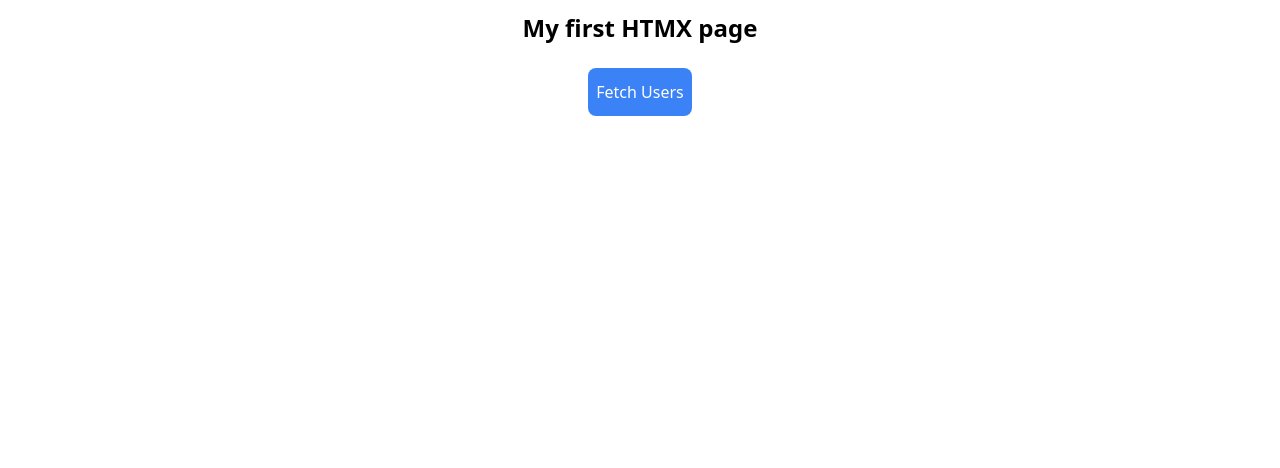
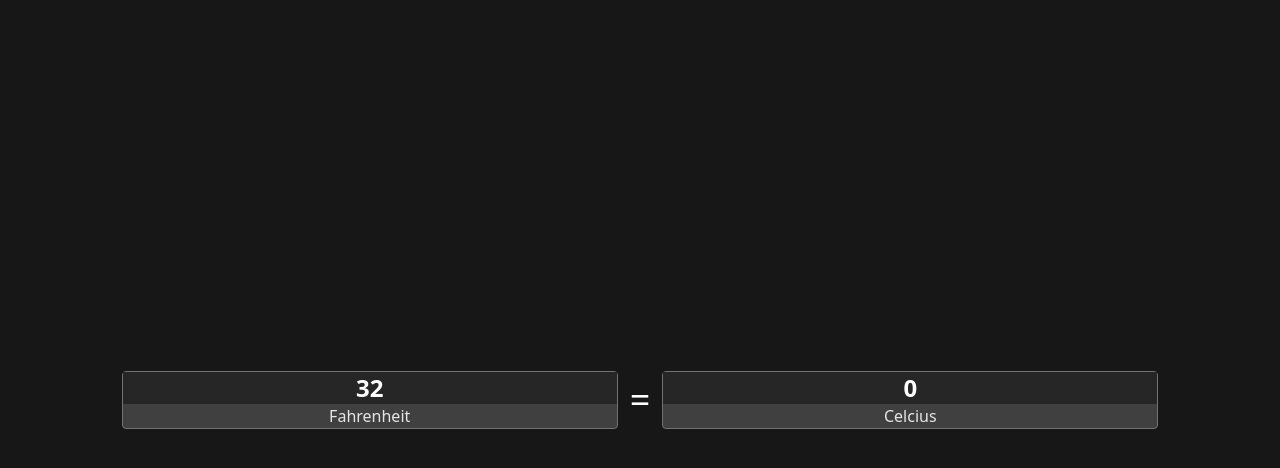
Before and after one commit to Mike-Jagger/htmx-experiments, a website: page htmx+node/public/index.html in a window 1280 px wide. Drawn offline with nearby package versions, Linux system fonts and the light colour scheme.

Commit message:
Adding form format

```diff
--- a/htmx+node/public/index.html
+++ b/htmx+node/public/index.html
@@ -16,30 +16,42 @@
 			});
 		</script>
 
-		<title>Simple HTMX Page</title>
+		<title>Fahrenheit to Degrees Calculator</title>
 	</head>
 	<body>
-		<div class="flex flex-col items-center px-0 py-0">
-			<h1 class="px-1 py-0 my-3 text-2xl font-bold">
-				My first HTMX page
-			</h1>
-			<button
-				id="getButton"
-				hx-get="/users"
-				hx-target="#users"
-				hx-vals='{"limit": 5}'
-				hx-indicator="#loading"
-				class="bg-blue-500 text-white px-2 py-3 mx-5 my-3 rounded-lg"
+		<form
+			class="flex flex-row justify-center items-center px-5 py-5 w-screen h-screen bg-neutral-900"
+		>
+			<p
+				class="flex flex-col-reverse items-center h-min w-2/5 bg-neutral-700 mx-3 border border-neutral-500 rounded"
 			>
-				Fetch Users
-			</button>
-			<span id="loading" class="htmx-indicator"
-				><img
-					src="./img/loader.gif"
-					alt="loading..."
-					class="m-auto h-10"
-			/></span>
-			<div id="users"></div>
-		</div>
+				<label
+					for="fahrenheit"
+					class="text-neutral-200 font-lg text-base"
+					>Fahrenheit</label
+				>
+				<input
+					type="text"
+					id="fahrenheit"
+					name="fahrenheit"
+					value="32"
+					class="text-center bg-neutral-800 text-2xl font-bold w-full text-white"
+				/>
+			</p>
+			<span class="text-4xl text-white">=</span>
+			<p
+				class="flex flex-col-reverse items-center h-min w-2/5 bg-neutral-700 mx-3 border border-neutral-500 rounded"
+			>
+				<label for="celcius" class="text-neutral-200 font-lg text-base"
+					>Celcius</label
+				>
+				<span
+					id="celcius"
+					class="text-center bg-neutral-800 text-2xl font-bold w-full text-white"
+				>
+					0
+				</span>
+			</p>
+		</form>
 	</body>
 </html>
```
